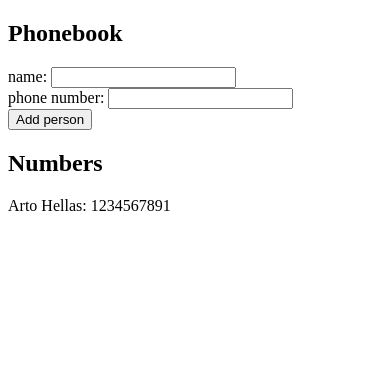
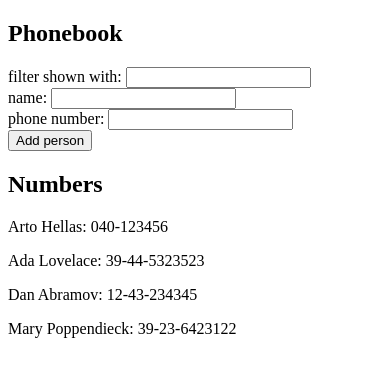
Before and after one commit to sh4rdu1-git/fullstackopen-exercises-redo, a React (Vite) app in the folder part2/phonebook/: page / in a window 390 px wide. Shown: the top 376 px of the page. Built offline with nearby package versions, Linux system fonts and the light colour scheme.

Commit message:
completed exercise 2.9, the phonebook step4 & some code cleanup

```diff
--- a/part2/phonebook/src/App.jsx
+++ b/part2/phonebook/src/App.jsx
@@ -2,14 +2,15 @@ import { useState } from "react";
 
 const App = () => {
   const [persons, setPersons] = useState([
-    {
-      id: 1,
-      name: "Arto Hellas",
-      phoneNumber: "1234567891",
-    },
+    { name: "Arto Hellas", phoneNumber: "040-123456", id: 1 },
+    { name: "Ada Lovelace", phoneNumber: "39-44-5323523", id: 2 },
+    { name: "Dan Abramov", phoneNumber: "12-43-234345", id: 3 },
+    { name: "Mary Poppendieck", phoneNumber: "39-23-6423122", id: 4 },
   ]);
   const [newName, setNewName] = useState("");
   const [newPhoneNumber, setNewPhoneNumber] = useState("");
+  const [searchQuery, setSearchQuery] = useState("");
+  const [filteredPersons, setFilteredPersons] = useState(persons);
 
   const handleNewNameInput = (event) => {
     setNewName(event.target.value);
@@ -19,19 +20,32 @@ const App = () => {
     setNewPhoneNumber(event.target.value);
   };
 
+  const handleSearchQueryInput = (event) => {
+    setSearchQuery(event.target.value);
+    setFilteredPersons(
+      persons.filter((person) => {
+        return (
+          person.name
+            .toLowerCase()
+            .indexOf(event.target.value.toLowerCase()) !== -1
+        );
+      })
+    );
+    console.log(filteredPersons);
+  };
+
   const addPersonToPhonebook = (event) => {
     event.preventDefault();
 
     // check if the input field is empty
     if (newName.length === 0 || newPhoneNumber.length === 0) {
-      alert("Input fields cannot be blank");
+      alert("Input fields cannot be blank!");
       return;
     }
 
     // check if the name is already present in the phonebook
-    let personsList = persons.map((person) => person.name);
-    if (personsList.includes(newName)) {
-      alert(`'${newName}' already exists in the phonebook`);
+    if (persons.find((person) => person.name === newName)) {
+      alert(`${newName} already exists in the phonebook!`);
       return;
     }
 
@@ -43,13 +57,19 @@ const App = () => {
     setPersons(persons.concat(newPerson));
     setNewName("");
     setNewPhoneNumber("");
-    console.log(`Successfully added ${newName}`);
+    console.log(`Successfully added ${newName} to the phonebook!`);
   };
 
   return (
     <>
       <h2>Phonebook</h2>
+      <div>
+        {/* to filter the phonebook by contact name */}
+        filter shown with:{" "}
+        <input value={searchQuery} onChange={handleSearchQueryInput} />
+      </div>
       <form>
+        {/* form to add new contact details */}
         <div>
           name: <input value={newName} onChange={handleNewNameInput} />
         </div>
@@ -64,11 +84,19 @@ const App = () => {
         </div>
       </form>
       <h2>Numbers</h2>
-      {persons.map((person) => (
-        <p key={person.id}>
-          {person.name}: {person.phoneNumber}
-        </p>
-      ))}
+      {searchQuery === ""
+        ? //  if the filter is blank
+          persons.map((person) => (
+            <p key={person.id}>
+              {person.name}: {person.phoneNumber}
+            </p>
+          ))
+        : // if the filter is set
+          filteredPersons.map((person) => (
+            <p key={person.id}>
+              {person.name}: {person.phoneNumber}
+            </p>
+          ))}
     </>
   );
 };
```
